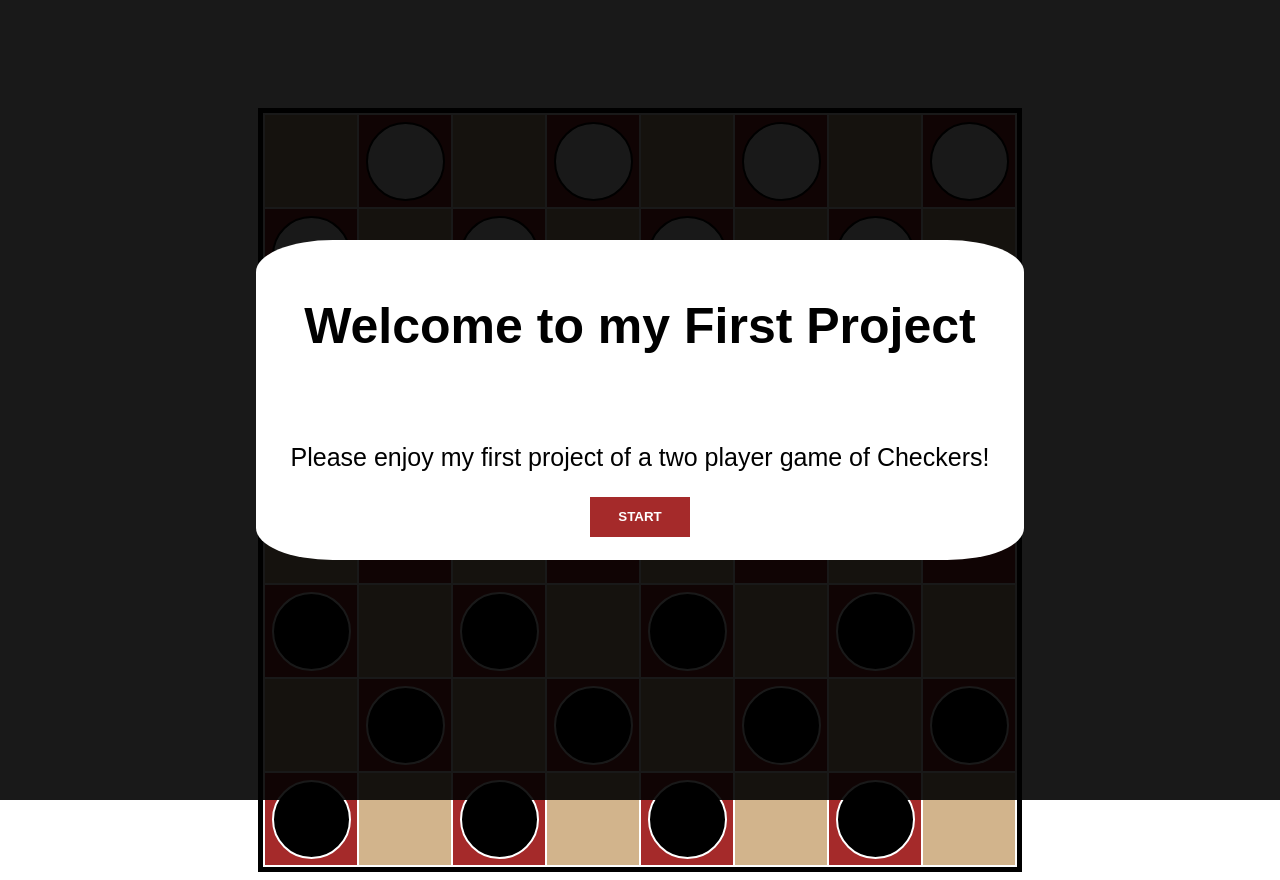
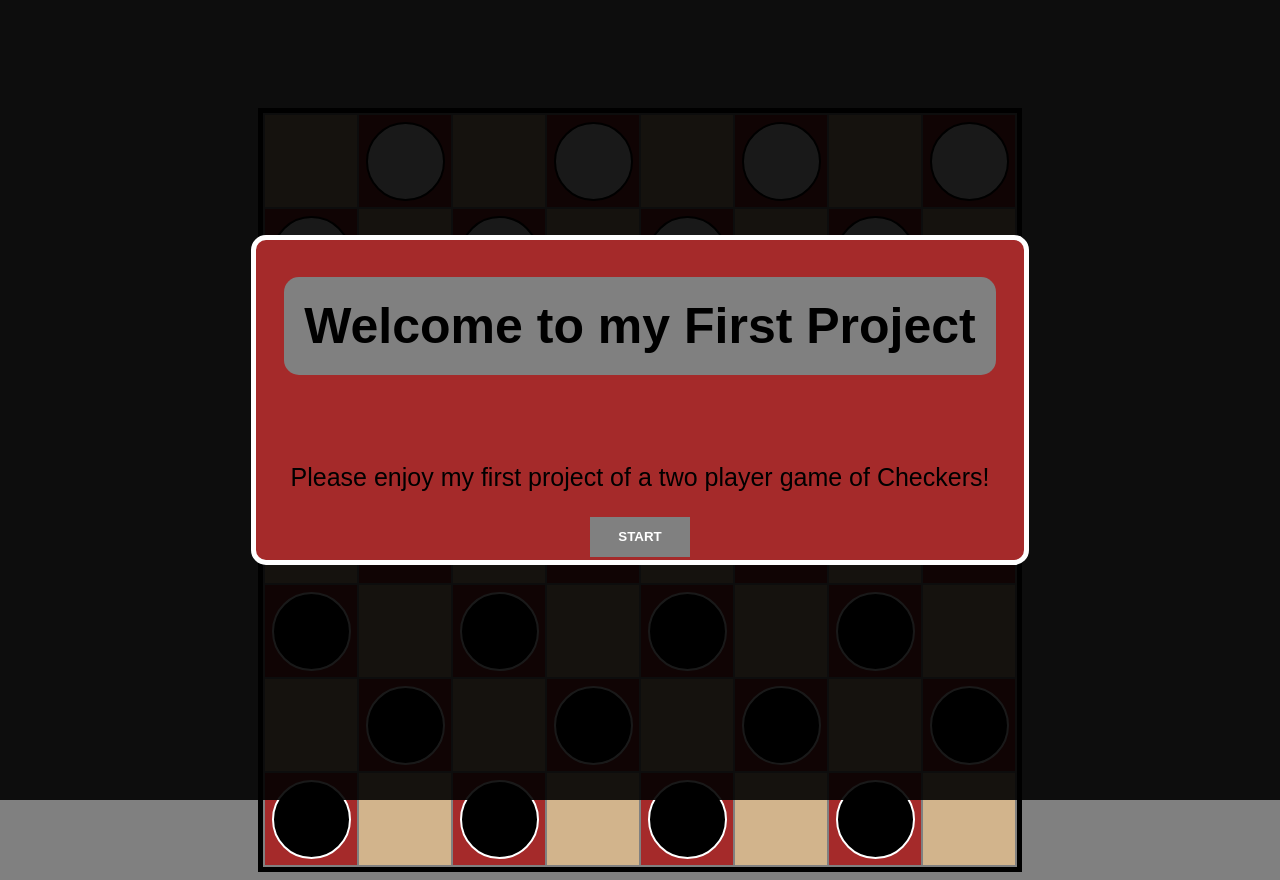
Before and after one commit to MattV-NL/CheckersGame, a plain HTML site: page index.html in a window 1280 px wide. Drawn offline with Linux system fonts and the light colour scheme.

Commit message:
adjusted welcome message

```diff
--- a/style/style.css
+++ b/style/style.css
@@ -1,6 +1,5 @@
-.body {
-    font-size: 16px;
-    font-weight: normal;
+body {
+    background-color: grey;
 }
 
 .container {
@@ -64,17 +63,24 @@ td {
 .welcome-message {
     height: 40vh;
     width: 60vw;
-    background-color: white;
-    border-radius: 10%;
+    background-color: brown;
+    border-radius: 15px;
     justify-content: center;
     align-items: center;
     display: flex;
     font-size: 25px;
     flex-direction: column;
+    border: solid white 5px;
+}
+
+h1 {
+    background-color: grey;
+    padding: 20px;
+    border-radius: 15px;
 }
 
 .start-button {
-    background-color: brown;
+    background-color: grey;
     height: 40px;
     width: 100px;
     color: white;
```
